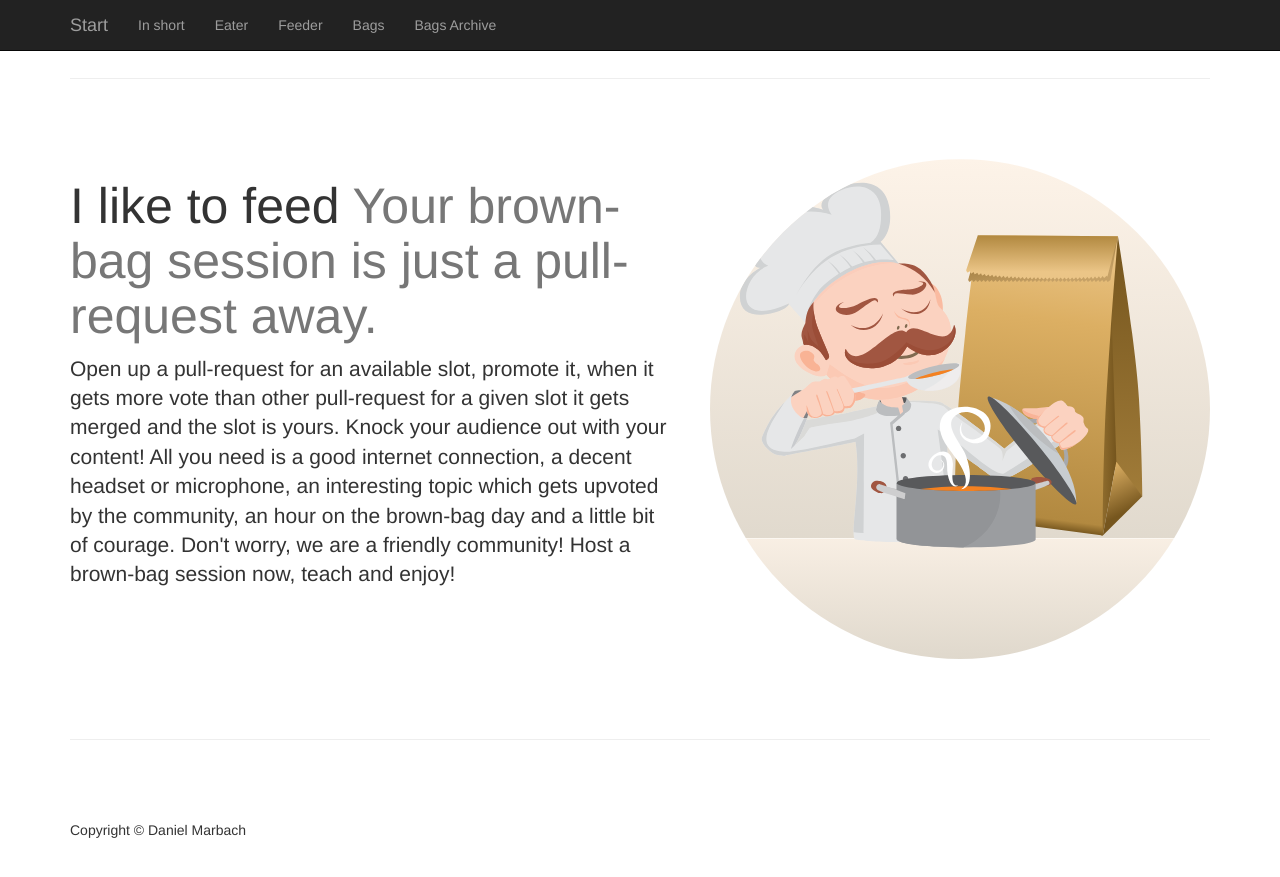
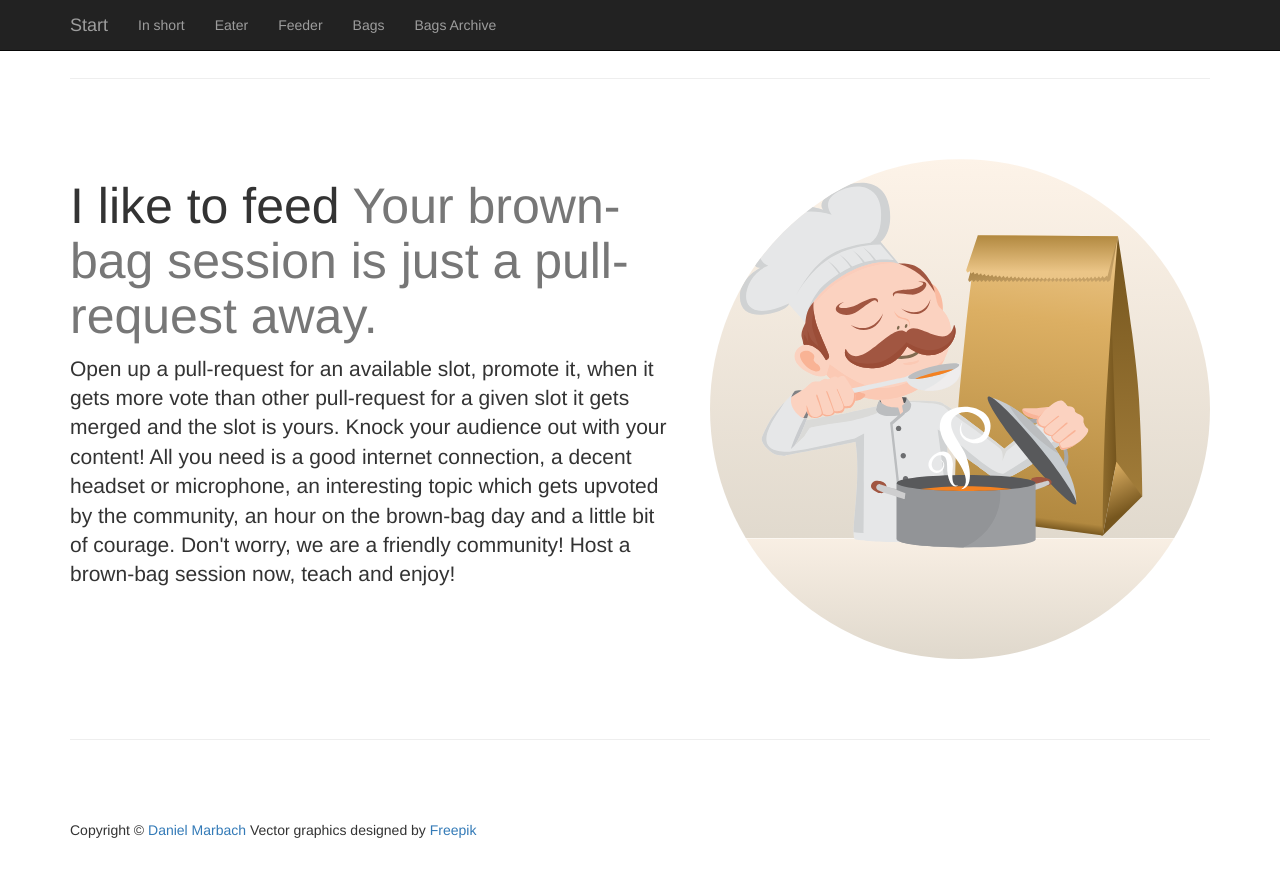
Before and after one commit to brown-bag/brown-bag.github.com, a Jekyll site: the page built from index.html, in a window 1280 px wide and 900 px high, scrolled down 2208 px. Shown: the top 877 px of the window. Built offline with Jekyll 4.4.1, drawn with Linux system fonts in a browser that asks for light colours.

Commit message:
Footer includes graphics copyright

```diff
--- a/_includes/footer.html
+++ b/_includes/footer.html
@@ -1,7 +1,7 @@
 <footer>
     <div class="row">
         <div class="col-lg-12">
-            <p>Copyright &copy; Daniel Marbach</p>
+            <p>Copyright &copy; <a href="https://twitter.com/danielmarbach">Daniel Marbach</a> Vector graphics designed by <a href="http://www.freepik.com">Freepik</a></p>
         </div>
     </div>
 </footer>
```
